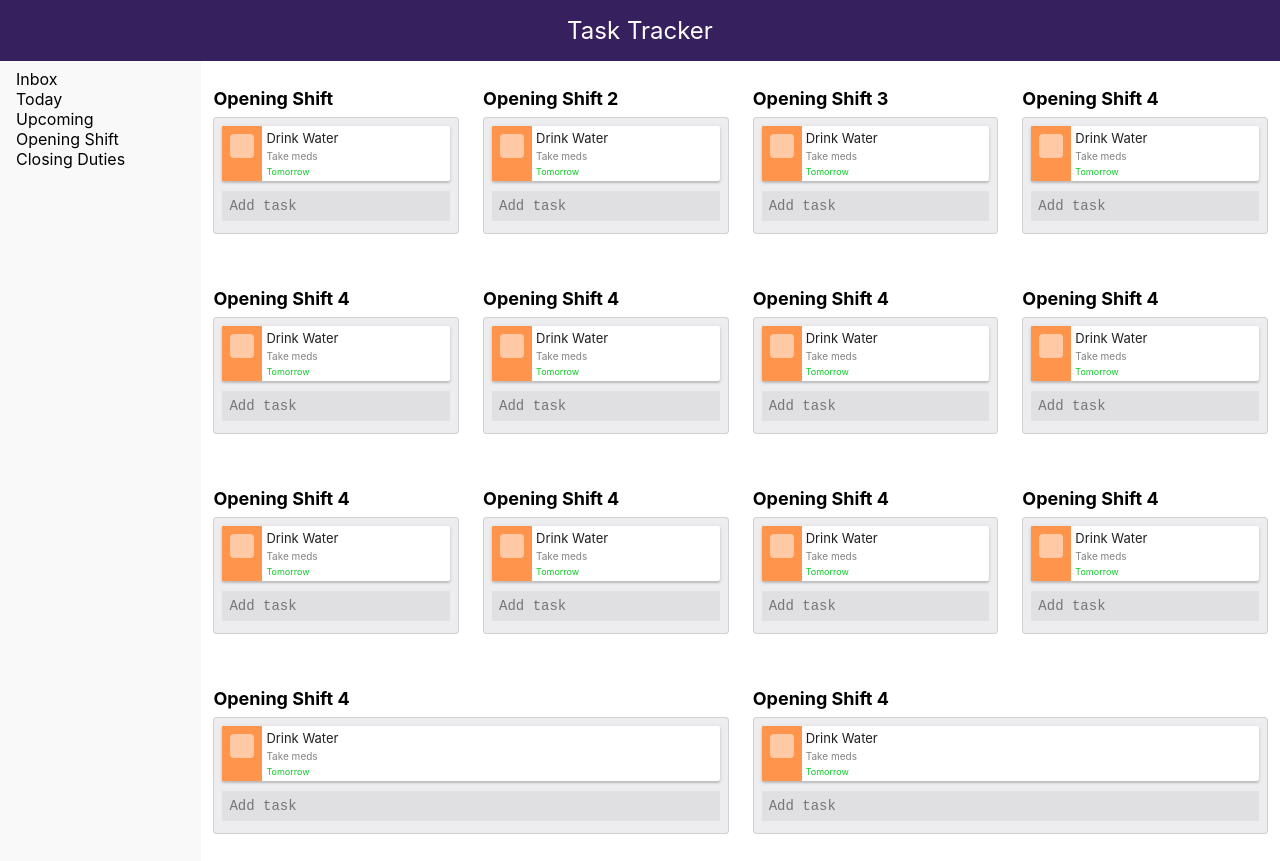
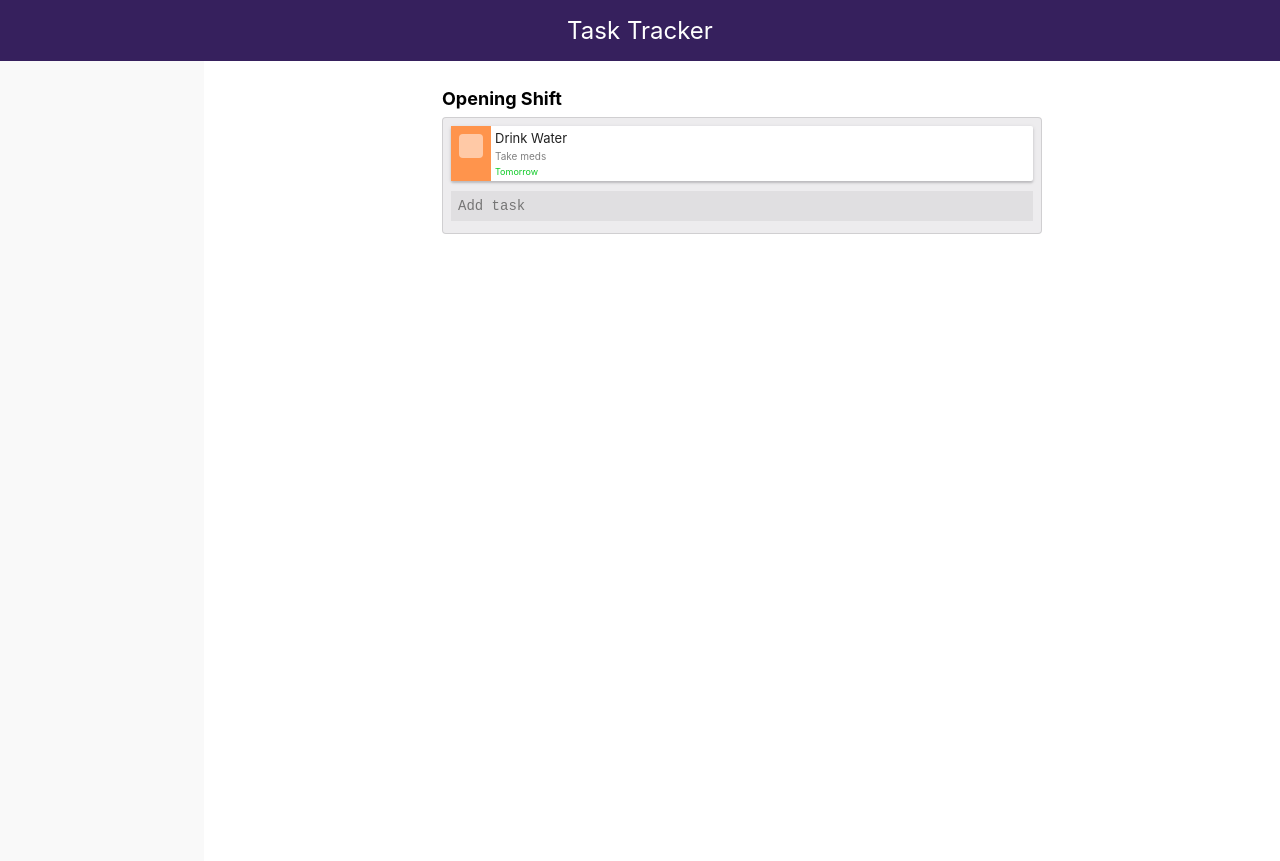
Before and after one commit to VailVeix/trackerweb, a React (Create React App) app: page / in a window 1280 px wide. Built offline with nearby package versions, Linux system fonts and the light colour scheme.

Commit message:
clear out

```diff
--- a/src/App.js
+++ b/src/App.js
@@ -14,218 +14,7 @@ const tasks = [{
             "streak": 0,
             "completions": {}
         }, ]
-    },
-    {
-        "name": "Opening Shift 2",
-        "tasks": [{
-            "name": "Drink Water",
-            "description": "Take meds",
-            "rating": 3,
-            "off": false,
-            "nextDue": "Tomorrow",
-            "lastComplete": "Tomorrow",
-            "streak": 0,
-            "completions": {}
-        }, ]
-    },
-    {
-        "name": "Opening Shift 3",
-        "tasks": [{
-            "name": "Drink Water",
-            "description": "Take meds",
-            "rating": 3,
-            "off": false,
-            "nextDue": "Tomorrow",
-            "lastComplete": "Tomorrow",
-            "streak": 0,
-            "completions": {}
-        }, ]
-    },
-    {
-        "name": "Opening Shift 4",
-        "tasks": [{
-            "name": "Drink Water",
-            "description": "Take meds",
-            "rating": 3,
-            "off": false,
-            "nextDue": "Tomorrow",
-            "lastComplete": "Tomorrow",
-            "streak": 0,
-            "completions": {}
-        }, ]
-    },
-    {
-        "name": "Opening Shift 4",
-        "tasks": [{
-            "name": "Drink Water",
-            "description": "Take meds",
-            "rating": 3,
-            "off": false,
-            "nextDue": "Tomorrow",
-            "lastComplete": "Tomorrow",
-            "streak": 0,
-            "completions": {}
-        }, ]
-    },
-    {
-        "name": "Opening Shift 4",
-        "tasks": [{
-            "name": "Drink Water",
-            "description": "Take meds",
-            "rating": 3,
-            "off": false,
-            "nextDue": "Tomorrow",
-            "lastComplete": "Tomorrow",
-            "streak": 0,
-            "completions": {}
-        }, ]
-    },
-    {
-        "name": "Opening Shift 4",
-        "tasks": [{
-            "name": "Drink Water",
-            "description": "Take meds",
-            "rating": 3,
-            "off": false,
-            "nextDue": "Tomorrow",
-            "lastComplete": "Tomorrow",
-            "streak": 0,
-            "completions": {}
-        }, ]
-    },
-    {
-        "name": "Opening Shift 4",
-        "tasks": [{
-            "name": "Drink Water",
-            "description": "Take meds",
-            "rating": 3,
-            "off": false,
-            "nextDue": "Tomorrow",
-            "lastComplete": "Tomorrow",
-            "streak": 0,
-            "completions": {}
-        }, ]
-    },
-    {
-        "name": "Opening Shift 4",
-        "tasks": [{
-            "name": "Drink Water",
-            "description": "Take meds",
-            "rating": 3,
-            "off": false,
-            "nextDue": "Tomorrow",
-            "lastComplete": "Tomorrow",
-            "streak": 0,
-            "completions": {}
-        }, ]
-    },
-    {
-        "name": "Opening Shift 4",
-        "tasks": [{
-            "name": "Drink Water",
-            "description": "Take meds",
-            "rating": 3,
-            "off": false,
-            "nextDue": "Tomorrow",
-            "lastComplete": "Tomorrow",
-            "streak": 0,
-            "completions": {}
-        }, ]
-    },
-    {
-        "name": "Opening Shift 4",
-        "tasks": [{
-            "name": "Drink Water",
-            "description": "Take meds",
-            "rating": 3,
-            "off": false,
-            "nextDue": "Tomorrow",
-            "lastComplete": "Tomorrow",
-            "streak": 0,
-            "completions": {}
-        }, ]
-    },
-    {
-        "name": "Opening Shift 4",
-        "tasks": [{
-            "name": "Drink Water",
-            "description": "Take meds",
-            "rating": 3,
-            "off": false,
-            "nextDue": "Tomorrow",
-            "lastComplete": "Tomorrow",
-            "streak": 0,
-            "completions": {}
-        }, ]
-    },
-    {
-        "name": "Opening Shift 4",
-        "tasks": [{
-            "name": "Drink Water",
-            "description": "Take meds",
-            "rating": 3,
-            "off": false,
-            "nextDue": "Tomorrow",
-            "lastComplete": "Tomorrow",
-            "streak": 0,
-            "completions": {}
-        }, ]
-    },
-    {
-        "name": "Opening Shift 4",
-        "tasks": [{
-            "name": "Drink Water",
-            "description": "Take meds",
-            "rating": 3,
-            "off": false,
-            "nextDue": "Tomorrow",
-            "lastComplete": "Tomorrow",
-            "streak": 0,
-            "completions": {}
-        }, ]
-    },
-
-    /*{
-        "name": "Closing Duties",
-        "tasks": [{
-                "name": "Phone, Meds, Alarm",
-                "description": "",
-                "rating": 3,
-                "off": false,
-                "lastComplete": "",
-                "streak": 0,
-                "completions": {}
-            },
-            {
-                "name": "Clean Off Desk",
-                "description": "",
-                "rating": 3,
-                "off": false,
-                "lastComplete": "",
-                "streak": 0,
-                "completions": {}
-            },
-            {
-                "name": "Pick Up Trash",
-                "description": "",
-                "rating": 3,
-                "off": false,
-                "lastComplete": "",
-                "streak": 0,
-                "completions": {}
-            },
-            {
-                "name": "Refill Waters",
-                "description": "",
-                "rating": 3,
-                "off": false,
-                "lastComplete": "",
-                "streak": 0,
-                "completions": {}
-            },
-        ]
-    }*/
-];
+    }];
 
 function App() {
     return (
@@ -235,11 +24,6 @@ function App() {
             </header>
             <div className='App-content-wrapper'>
                 <div className='App-sidebar'>
-                    <div>Inbox</div>
-                    <div>Today</div>
-                    <div>Upcoming</div>
-                    <div>Opening Shift</div>
-                    <div>Closing Duties</div>
                 </div>
                 <div className='App-break'></div>
                 <div className='App-body'>
```
